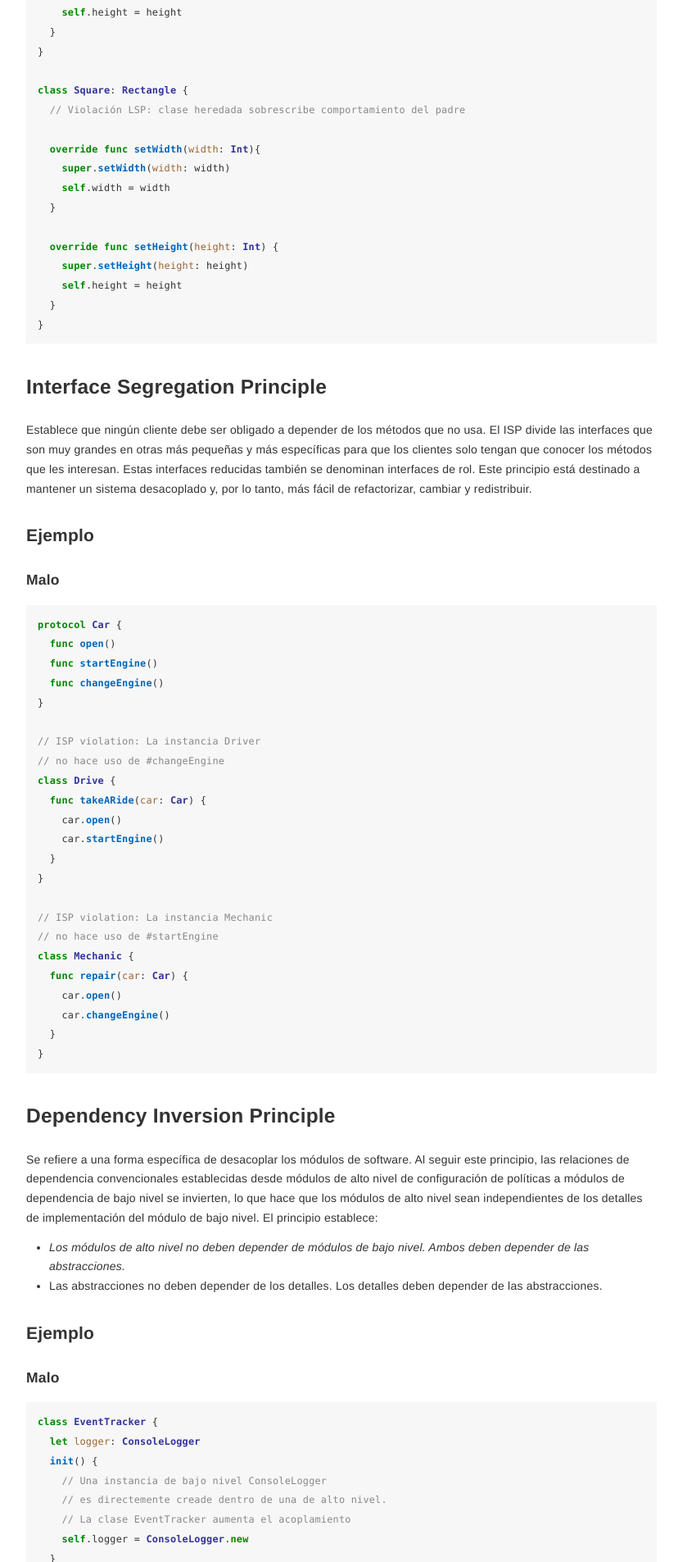
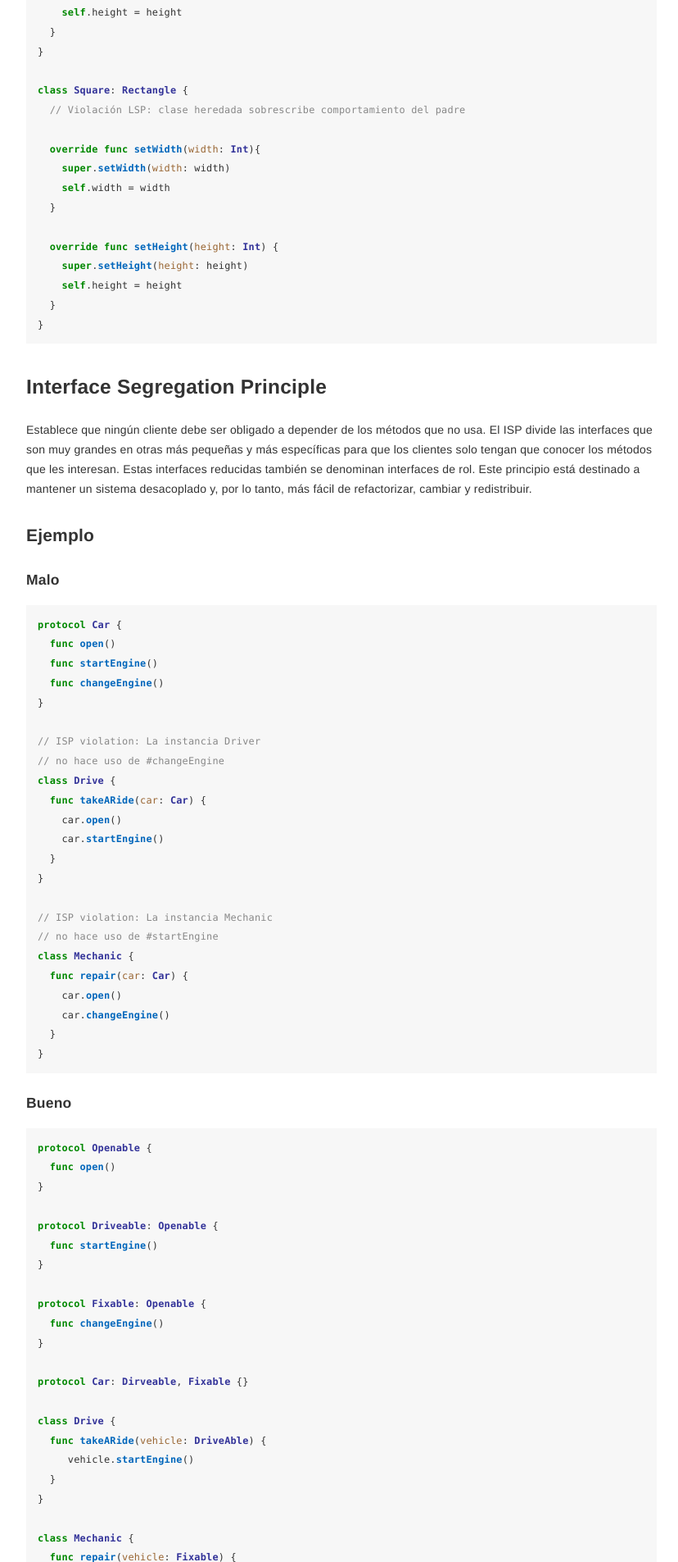
Before and after one commit to iOSLabUNAM/wiki, a Jekyll site: the page built from _posts/2018-09-07-solid.md, in a window 1280 px wide. Shown: the part 3095-5000 px from the top of the page at 82% size, without its empty margins (223-1051 px from the left). Built offline with Jekyll 4.4.1, drawn with Linux system fonts in a browser that asks for light colours.

Commit message:
Update 2018-09-07-solid.md

````diff
--- a/_posts/2018-09-07-solid.md
+++ b/_posts/2018-09-07-solid.md
@@ -174,6 +174,37 @@ class Mechanic {
 }
 ```
 
+#### Bueno
+
+```swift
+protocol Openable {
+  func open()
+}
+
+protocol Driveable: Openable {
+  func startEngine()
+}
+
+protocol Fixable: Openable {
+  func changeEngine()
+}
+
+protocol Car: Dirveable, Fixable {}
+
+class Drive {
+  func takeARide(vehicle: DriveAble) {
+     vehicle.startEngine()
+  }
+}
+
+class Mechanic {
+  func repair(vehicle: Fixable) {
+    vehicle.changeEngine()
+  }
+}
+```
+
+
 ## Dependency Inversion Principle
 
 Se refiere a una forma específica de desacoplar los módulos de software. Al seguir este principio, las relaciones de dependencia convencionales establecidas desde módulos de alto nivel de configuración de políticas a módulos de dependencia de bajo nivel se invierten, lo que hace que los módulos de alto nivel sean independientes de los detalles de implementación del módulo de bajo nivel. El principio establece:
````
